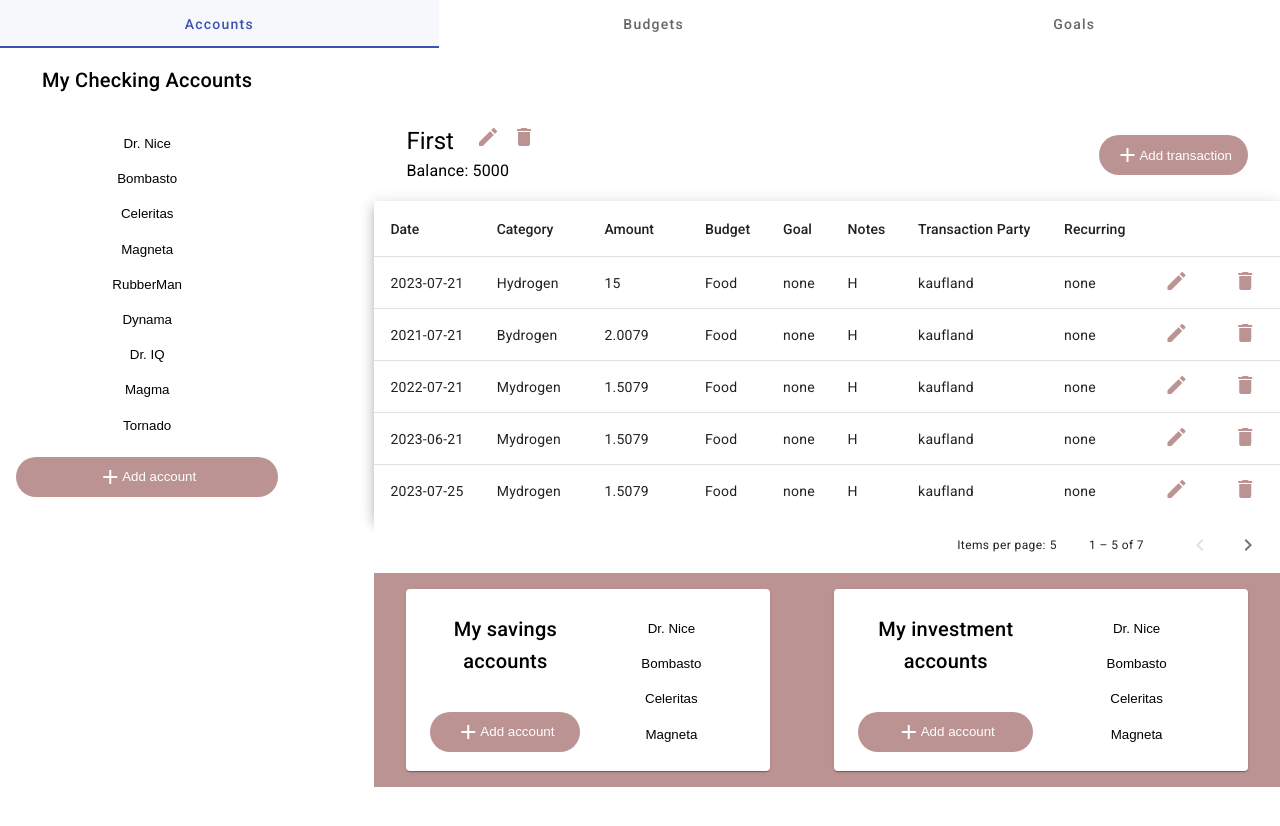
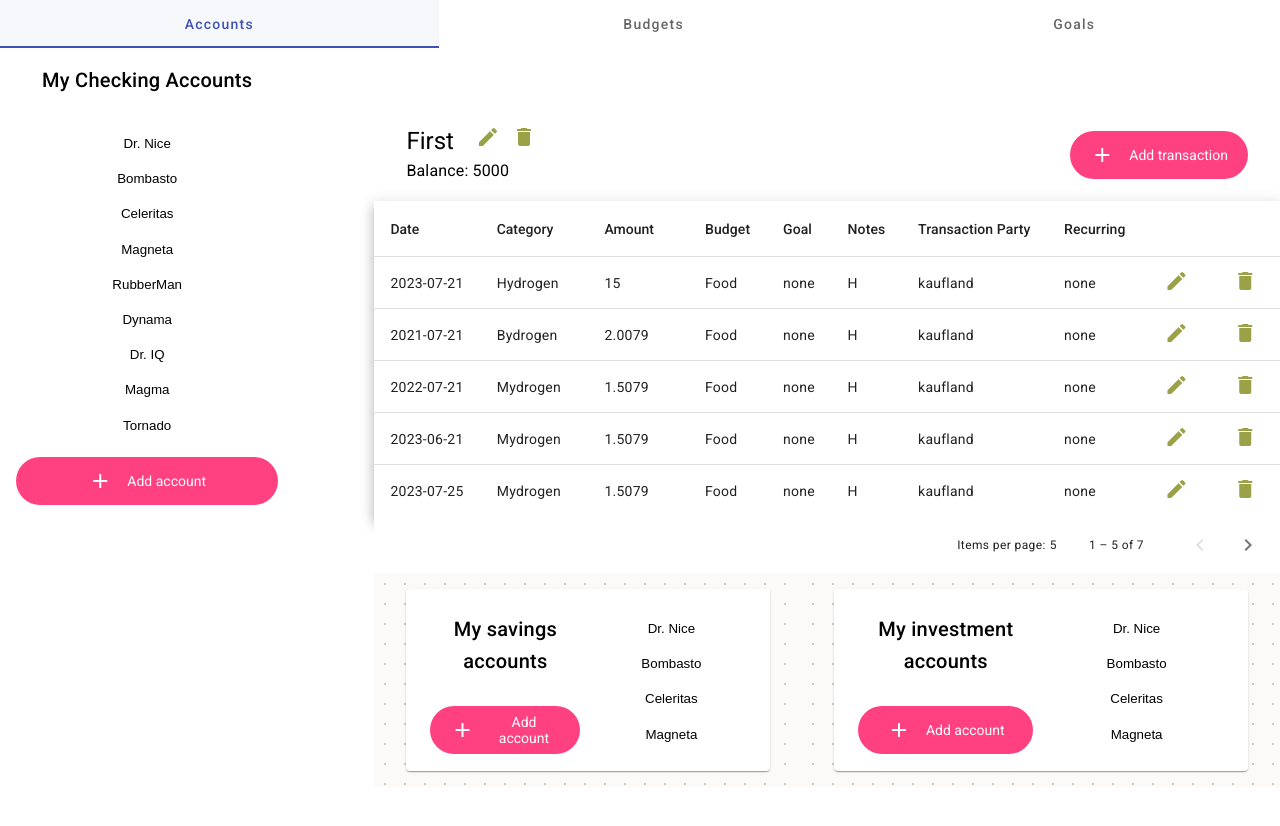
Before and after one commit to DimanaVyatrova/personal-finance-management-app, an Angular app in the folder frontend/: page / in a window 1280 px wide. Shown: the top 826 px of the page. Built offline with nearby package versions, Linux system fonts and the light colour scheme.

Commit message:
unify styles - colours and buttons

```diff
--- a/frontend/src/app/accounts/account-details/account-details.component.css
+++ b/frontend/src/app/accounts/account-details/account-details.component.css
@@ -22,7 +22,7 @@ app-transactions-table {
 .icon-button {
   padding-top: 0;
   /*color: #e6e6e6;*/
-  color: #BC9393;
+  color: #9ba146;
   background-color: transparent;
   border: none;
   cursor: pointer;
--- a/frontend/src/app/accounts/checking-account/checking-account.component.css
+++ b/frontend/src/app/accounts/checking-account/checking-account.component.css
@@ -17,5 +17,9 @@ app-account-details {
 }
 
 app-vault {
-  background-color: #BC9393;
+  /*background-color: #BC9393;*/
+  background: #fbfaf8;
+  background-image: radial-gradient(#d2cbb1 1px, transparent 0);
+  background-size: 20px 20px;
+  background-position: -19px -19px;
 }
--- a/frontend/src/app/add-button/add-button.component.css
+++ b/frontend/src/app/add-button/add-button.component.css
@@ -1,18 +1,26 @@
 .add-button {
   /*background-color: #fa99ad;*/
-  background-color: #BC9393;
-  height: 40px;
+  background-color: #ff4081;
   width: 100%;
   color: white;
-  border-radius: 20px;
+  border-radius: 24px;
   display: flex;
   align-items: center;
   justify-content: center;
   border: none;
   cursor: pointer;
-  padding: 1rem;
+  padding-left: 20px;
+  padding-right: 20px;
+  gap: 15px;
+  font-family: Roboto, sans-serif;
+  font-size: 14px;
+  height: 48px;
 }
 
 .add-button:hover {
-  box-shadow: 0 8px 15px grey;
+  box-shadow: 0 8px 9px rgba(176, 175, 175, 0.58);
 }
+
+mat-icon {
+  align-self: center;
+}
--- a/frontend/src/app/add-button/add-button.component.ts
+++ b/frontend/src/app/add-button/add-button.component.ts
@@ -1,5 +1,7 @@
 import {Component, Input} from '@angular/core';
 import {MatIconModule} from '@angular/material/icon';
+import {MaterialModule} from "../material-ui/material-ui.module";
+
 
 @Component({
   selector: 'app-add-button',
--- a/frontend/src/app/app.module.ts
+++ b/frontend/src/app/app.module.ts
@@ -44,7 +44,7 @@ import { GoalFormComponent } from './goal-form/goal-form.component';
     SideNavItemComponent,
     GoalComponent,
     SideNavGoalComponent,
-    GoalFormComponent,
+    GoalFormComponent
   ],
   imports: [
     AppRoutingModule,
@@ -58,7 +58,6 @@ import { GoalFormComponent } from './goal-form/goal-form.component';
     MatFormFieldModule,
     MatPaginatorModule,
     MatInputModule,
-    TransactionsTableComponent,
     MatCardModule,
     MatSelectModule,
     MatSlideToggleModule,
@@ -68,12 +67,12 @@ import { GoalFormComponent } from './goal-form/goal-form.component';
     AccountsModule,
     TransactionsModule,
     AccountsPageModule,
-    AddButtonComponent,
     BrowserAnimationsModule,
     CommonModule,
     HttpClientModule,
     FormsModule,
     ReactiveFormsModule,
+    AddButtonComponent
   ],
   exports: [AppRoutingModule],
   providers: [],
--- a/frontend/src/app/side-nav-goal/side-nav-goal.component.html
+++ b/frontend/src/app/side-nav-goal/side-nav-goal.component.html
@@ -3,10 +3,11 @@
   <router-outlet></router-outlet>
   <div class="side">
     <app-side-navigator (clickedBudgetNameEvent)="setClickedGoalName($event)" [type]="type"></app-side-navigator>
-    <button mat-fab extended class="add-button" (click)="onGoalClick()">
+    <!--button mat-fab extended class="add-button" (click)="onGoalClick()">
       <mat-icon>add</mat-icon>
       Add a Goal
-    </button>
+    </button-->
+    <app-add-button (click)="onGoalClick()" [name]="type"></app-add-button>
   </div>
   <app-goal *ngIf="addGoalClicked == false" [clickedGoalName]="clickedGoalName"></app-goal>
   <!--ng-template #elseBlock><app-budget-form></app-budget-form></ng-template-->
--- a/frontend/src/app/side-nav-item/side-nav-item.component.html
+++ b/frontend/src/app/side-nav-item/side-nav-item.component.html
@@ -3,10 +3,11 @@
   <router-outlet></router-outlet>
   <div class="side">
     <app-side-navigator (clickedBudgetNameEvent)="setClickedBudgetName($event)" [type]="type"></app-side-navigator>
-    <button mat-fab extended class="add-button" (click)="onBudgetClick()">
+    <!--button mat-fab extended class="add-button" (click)="onBudgetClick()">
       <mat-icon>add</mat-icon>
       Add a Budget
-    </button>
+    </button-->
+    <app-add-button (click)="onBudgetClick()" [name]="type"></app-add-button>
   </div>
   <app-budget *ngIf="addBudgetClicked == false" [clickedBudgetName]="clickedBudgetName"></app-budget>
   <!--ng-template #elseBlock><app-budget-form></app-budget-form></ng-template-->
--- a/frontend/src/app/side-nav-item/side-nav-item.component.ts
+++ b/frontend/src/app/side-nav-item/side-nav-item.component.ts
@@ -1,5 +1,6 @@
 import { Component } from '@angular/core';
 import {Budget} from "../models/budget";
+import { AddButtonComponent } from '../add-button/add-button.component';
 
 @Component({
   selector: 'app-side-nav-item',
--- a/frontend/src/app/transactions/transactions-table/transactions-table.component.css
+++ b/frontend/src/app/transactions/transactions-table/transactions-table.component.css
@@ -10,5 +10,5 @@ th.mat-sort-header-sorted {
   border: none;
   background-color: transparent;
   cursor: pointer;
-  color: #BC9393;
+  color: #9ba146;
 }
```
Also changed, not shown: frontend/src/app/add-button/add-button.component.html (line endings or trailing spaces), frontend/src/styles.css (line endings or trailing spaces).
